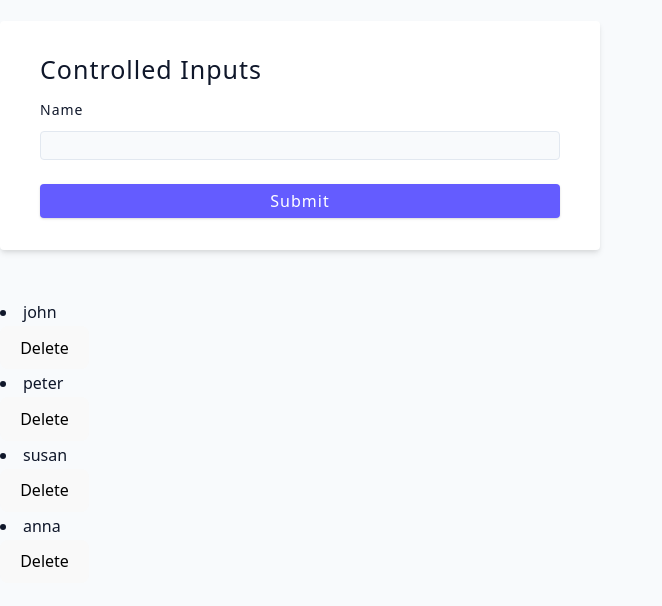
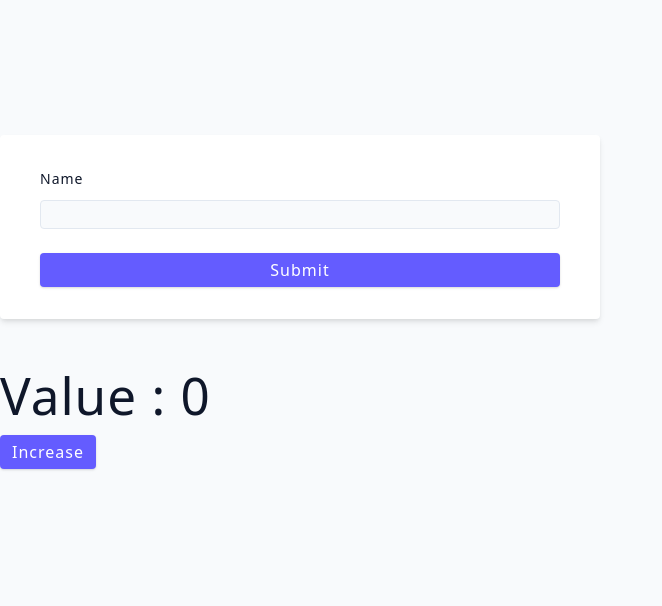
Before and after one commit to VaSu2003/useState-example, a React (Vite) app: page / in a window 1280 px wide. Shown: the part 122-728 px from the top of the page, without its empty margins (0-662 px from the left). Built offline with nearby package versions, Linux system fonts and the light colour scheme.

Commit message:
set uncontrolled value using useRef and ref

```diff
--- a/src/App.jsx
+++ b/src/App.jsx
@@ -12,6 +12,7 @@ import List from './List';
 import Person from './Person';
 import './app.css'
 import ControlledInputs from './controlledInputs';
+import UseRefBasics from './UseRefBasics';
 
 function App() {
 
@@ -31,7 +32,8 @@ function App() {
       <ExComp2/> */}
       {/* <List/>
       <Person/> */}
-      <ControlledInputs/>
+      {/* <ControlledInputs/> */}
+      <UseRefBasics/>
     </>
   )
 }
--- /dev/null
+++ b/src/UseRefBasics.jsx
@@ -0,0 +1,33 @@
+import React,{useState,useRef,useEffect} from 'react'
+
+function UseRefBasics() {
+    const [value,setValue] = useState(0);
+    const refContainer = useRef(null);
+    // console.log(refContainer)
+
+    // useEffect(()=>{
+    //     console.log(refContainer.current.value)
+    // })
+
+    const handleSubmit = (e)=>{
+        e.preventDefault();
+        const name = refContainer.current.value;
+        console.log(name)
+    }
+
+  return (
+    <div>
+        <form className='form' onSubmit={handleSubmit}>
+            <div className="form-row">
+                <label htmlFor="name" className='form-label'>Name</label>
+                <input type="text" ref={refContainer} id="name"  className='form-input'/>
+            </div>
+            <button type="submit" className='btn btn-block'>Submit</button>
+        </form>
+        <h1>value : {value}</h1>
+        <button onClick={()=>setValue(value+1)} className='btn'>Increase</button>
+    </div>
+  )
+}
+
+export default UseRefBasics
```
